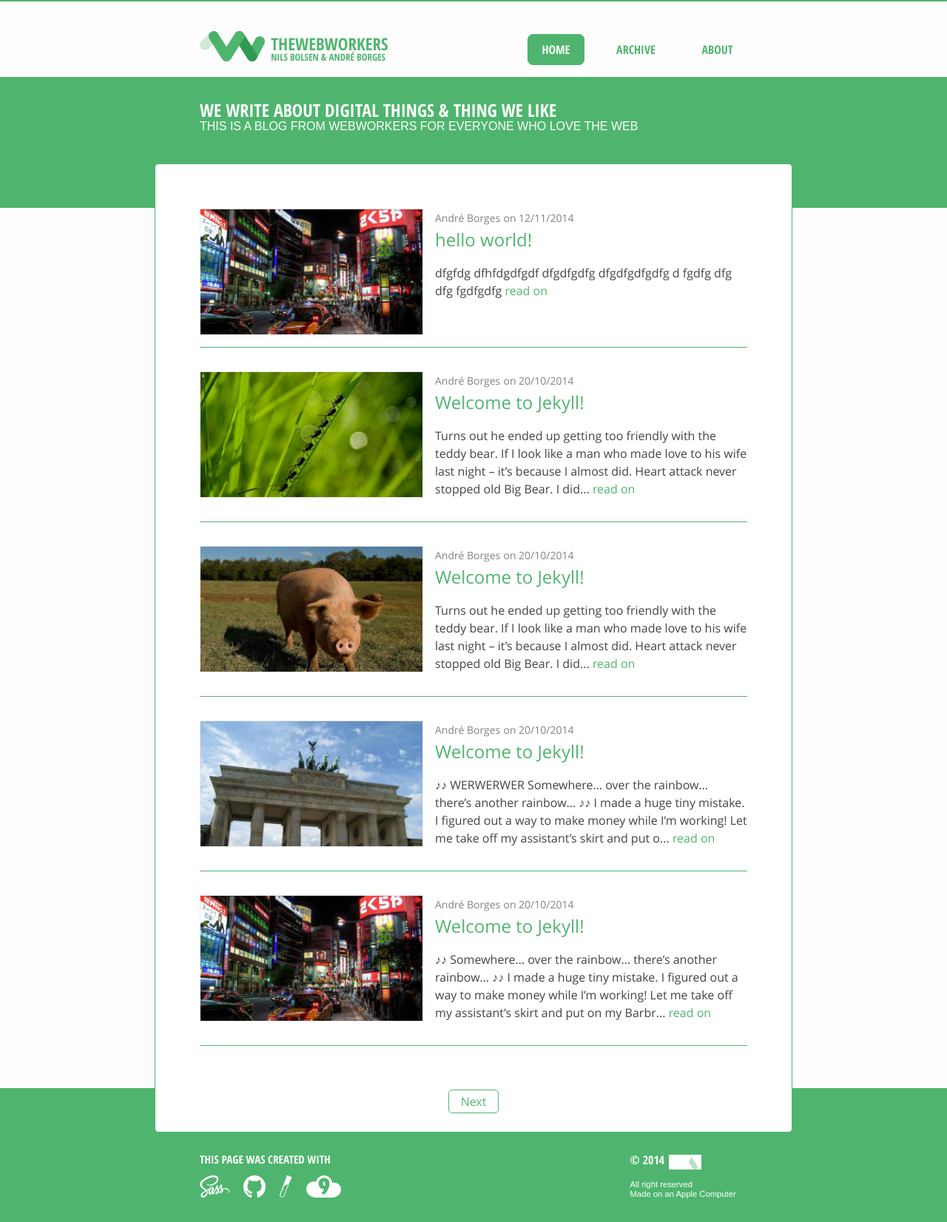
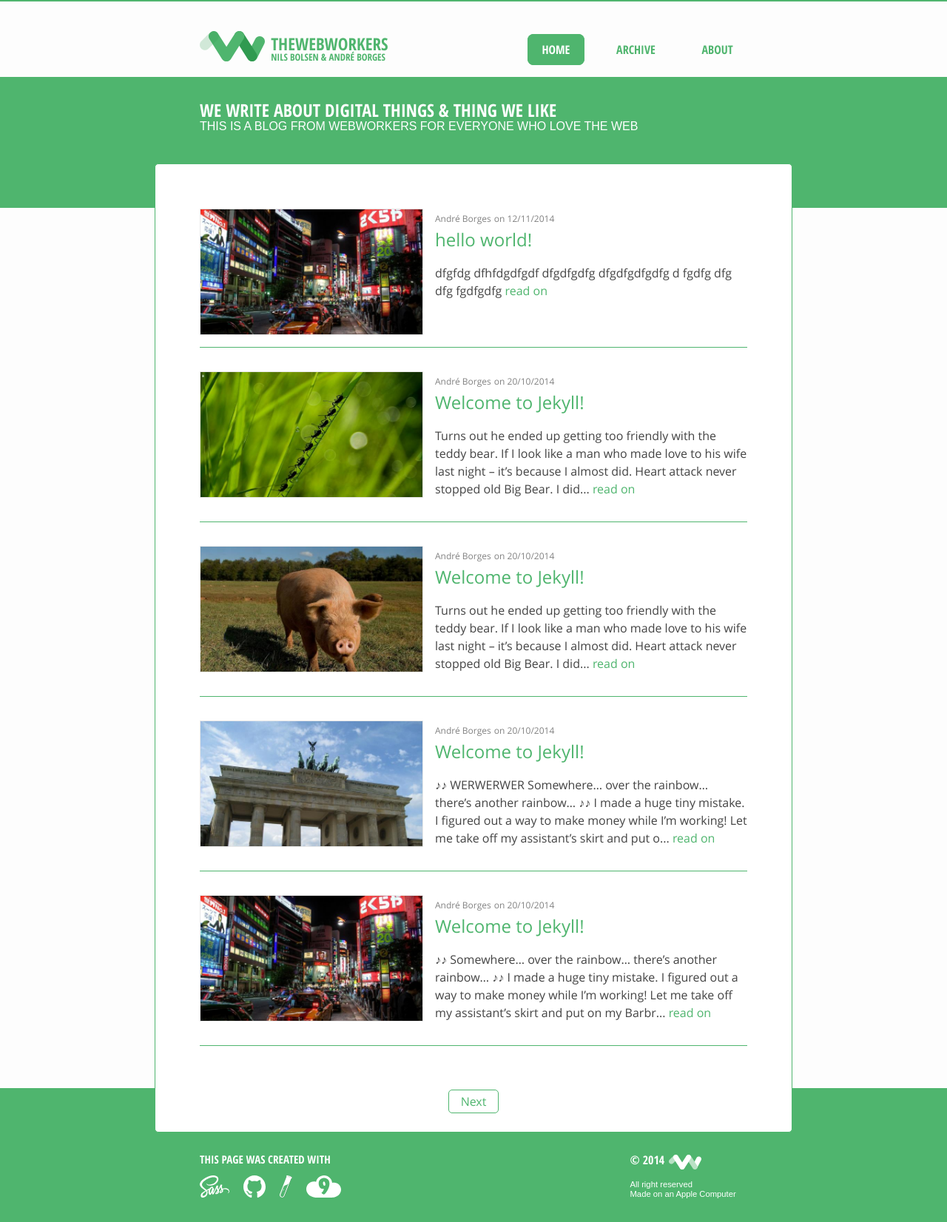
Before and after one commit to webwb/webwb.github.io, a Jekyll site: the page built from index.html, in a window 1280 px wide. Shown: the whole page at 74% size. Built offline with Jekyll 4.4.1, drawn with Linux system fonts in a browser that asks for light colours; the list of posts is cut into pages by our own code.

Commit message:
changed footer logo to png again with new color and changed postauthor fontsize to 12

```diff
--- a/_includes/footer.html
+++ b/_includes/footer.html
@@ -21,7 +21,7 @@
 
 <!--Copy right -->
       <div class="copyright footer-col  footer-col-2">
-        <p><span>&copy; 2014</span><img src="/images/site-logo-44x20.svg" width="44" height="20" alt="Site Logo 44x20">
+        <p><span>&copy; 2014</span><img src="/images/site-logo-44x20.png" width="44" height="20" alt="Site Logo 44x20">
           <br /><br />
           All right reserved
           <br />
--- a/_sass/_layout.scss
+++ b/_sass/_layout.scss
@@ -40,7 +40,7 @@
 }
 .post-author,
 .post-meta {
-    font-size: $small-font-size;
+    font-size: 12px;
     color: $grey-color;
 }
 .post-teaser {
```
Also changed, not shown: images/site-logo-44x20.png, 1 other file.
